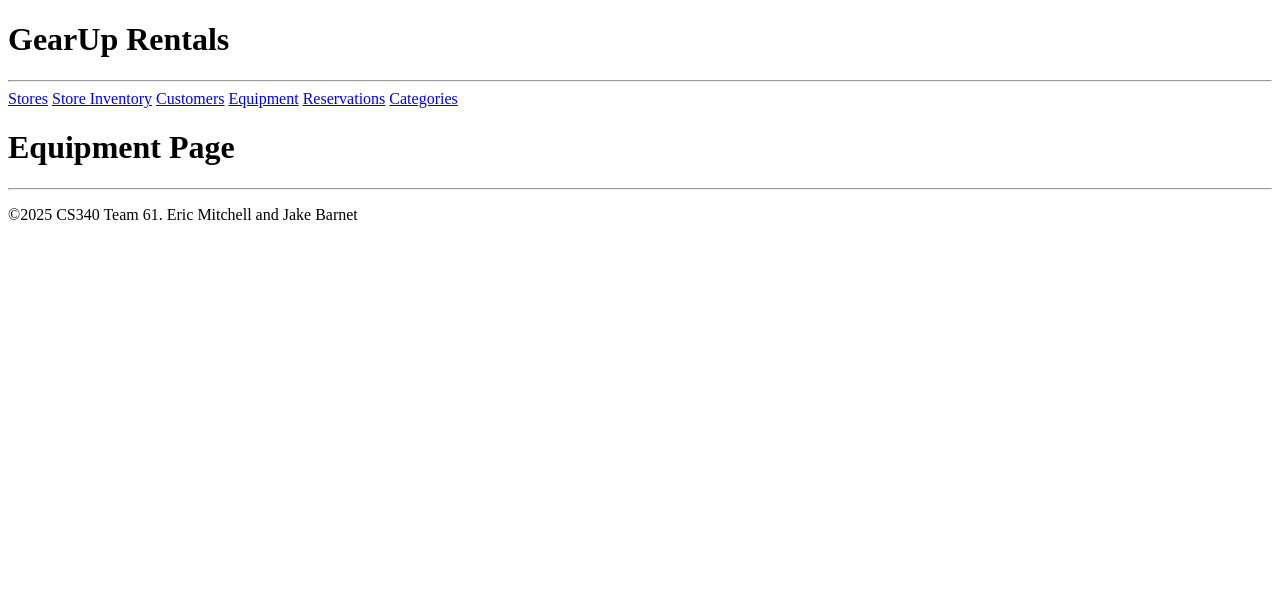
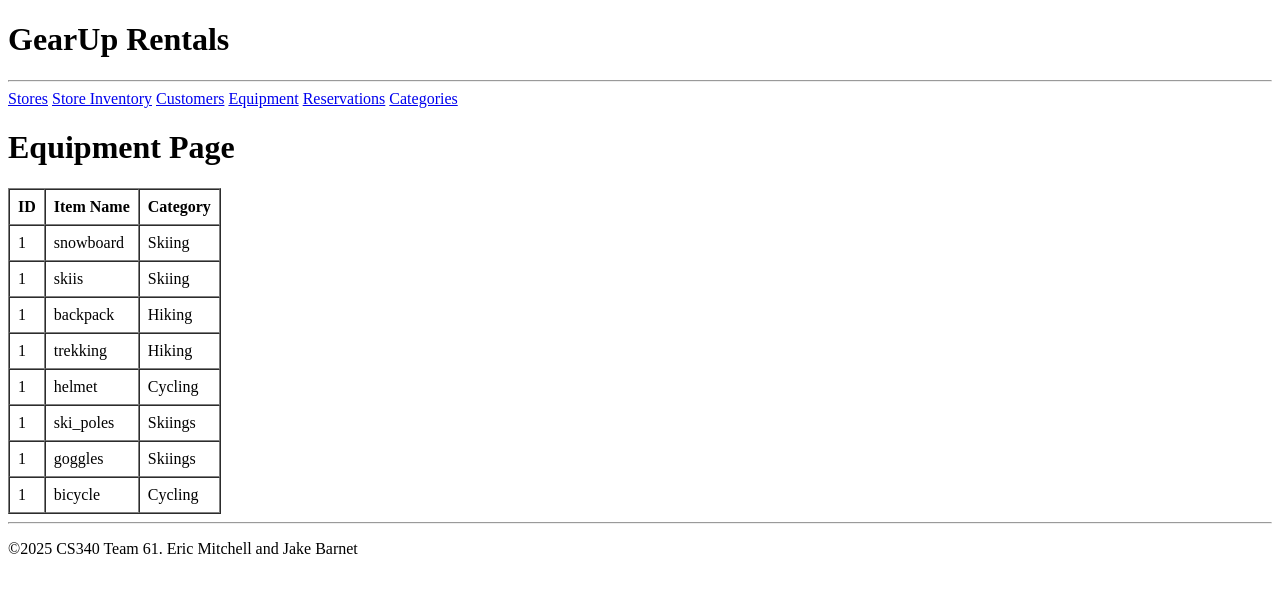
Before and after one commit to jakebarn-osu/cs340-final-project, a Flask app: page /equipment in a window 1280 px wide. Shown: the top 593 px of the page. Run offline with Flask 3, Linux system fonts and the light colour scheme.

Commit message:
Add demo equipment table.

```diff
--- a/app.py
+++ b/app.py
@@ -52,7 +52,17 @@ def customers():
 
 @app.route("/equipment", methods=["GET", "POST"])
 def equipment():
-   return render_template("/equipment.html")
+   equipment = [
+      {"id": 1, "item_name": "snowboard", "category": "Skiing" },
+      {"id": 1, "item_name": "skiis",     "category": "Skiing" },
+      {"id": 1, "item_name": "backpack",  "category": "Hiking" },
+      {"id": 1, "item_name": "trekking",  "category": "Hiking" },
+      {"id": 1, "item_name": "helmet",    "category": "Cycling" },
+      {"id": 1, "item_name": "ski_poles", "category": "Skiings" },
+      {"id": 1, "item_name": "goggles",   "category": "Skiings" },
+      {"id": 1, "item_name": "bicycle",   "category": "Cycling" },
+   ]
+   return render_template("/equipment.html", equipment=equipment)
 
 @app.route("/reservations", methods=["GET", "POST"])
 def reservations():
--- a/templates/equipment.html
+++ b/templates/equipment.html
@@ -6,4 +6,27 @@
 
 <h1>Equipment Page</h1>
 
+{% if equipment %}
+<table border="1" cellpadding="8" cellspacing="0">
+    <thead>
+        <tr>
+            <th>ID</th>
+            <th>Item Name</th>
+            <th>Category</th>
+        </tr>
+    </thead>
+    <tbody>
+        {% for item in equipment %}
+        <tr>
+            <td>{{ item["id"] }}</td>
+            <td>{{ item["item_name"] }}</td>
+            <td>{{ item["category"] }}</td>
+        </tr>
+        {% endfor %}
+    </tbody>
+</table>
+{% else %}
+<p><em>No equipment found.</em></p>
+{% endif %}
+
 {% endblock %}
```
